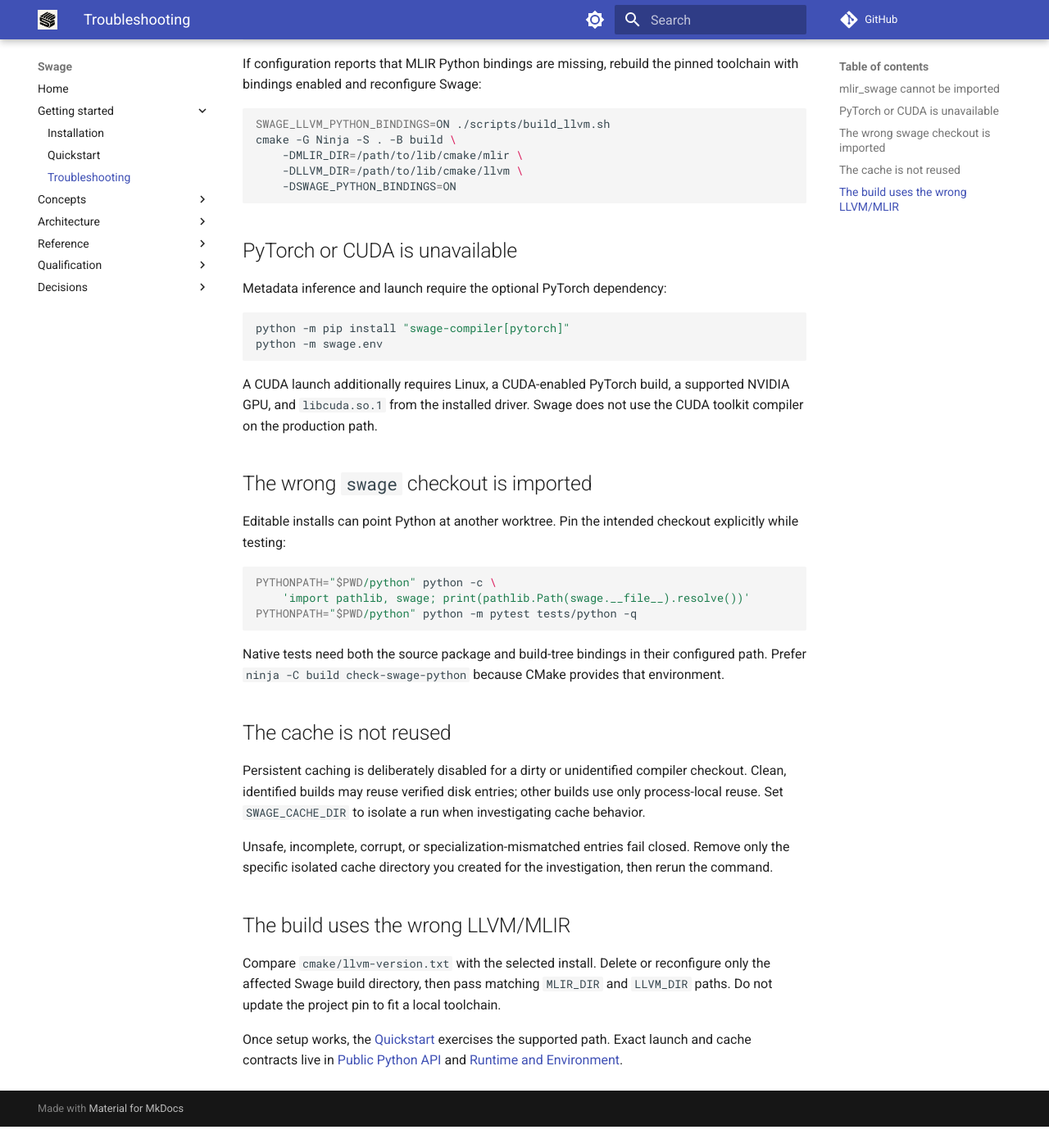
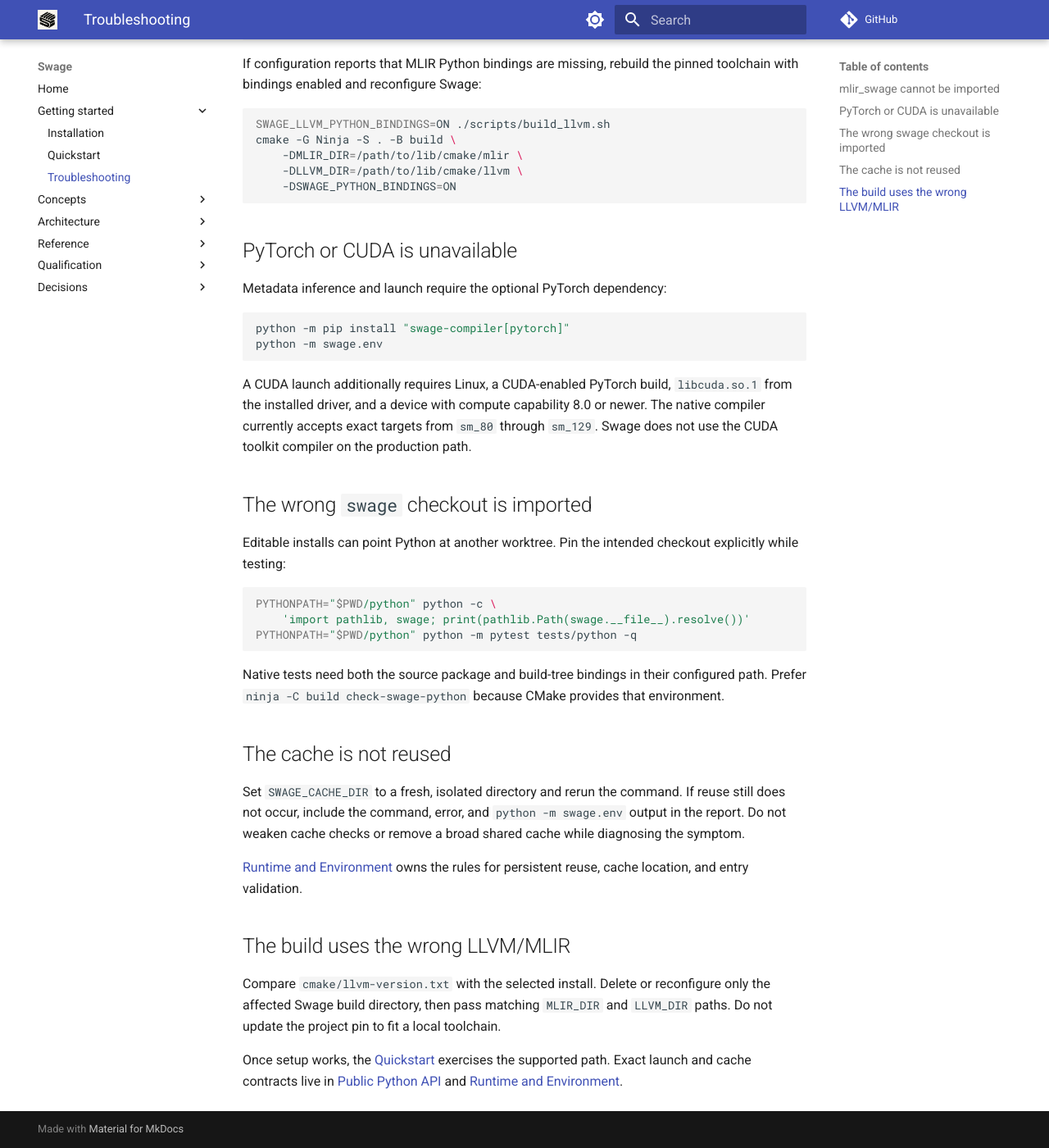
Before and after one commit to abhiksark/swage, an MkDocs documentation site: the page built from docs/getting-started/troubleshooting.md, in a window 1280 px wide and 1400 px high, scrolled down 497 px. Shown: the whole window at 82% size. Built offline with MkDocs 1.6.1 and Material for MkDocs 9.7.7, drawn with Linux system fonts in a browser that asks for light colours; comment, search, counter and statistics services are not loaded; before the commit the page ends 1871 px from its top, so only the background shows below that.

Commit message:
docs: correct public runtime contracts

````diff
--- a/docs/getting-started/troubleshooting.md
+++ b/docs/getting-started/troubleshooting.md
@@ -41,9 +41,11 @@
 python -m swage.env
 ```
 
-A CUDA launch additionally requires Linux, a CUDA-enabled PyTorch build, a
-supported NVIDIA GPU, and `libcuda.so.1` from the installed driver. Swage does
-not use the CUDA toolkit compiler on the production path.
+A CUDA launch additionally requires Linux, a CUDA-enabled PyTorch build,
+`libcuda.so.1` from the installed driver, and a device with compute capability
+8.0 or newer. The native compiler currently accepts exact targets from
+`sm_80` through `sm_129`. Swage does not use the CUDA toolkit compiler on the
+production path.
 
 ## The wrong `swage` checkout is imported
 
@@ -62,14 +64,13 @@
 
 ## The cache is not reused
 
-Persistent caching is deliberately disabled for a dirty or unidentified
-compiler checkout. Clean, identified builds may reuse verified disk entries;
-other builds use only process-local reuse. Set `SWAGE_CACHE_DIR` to isolate a
-run when investigating cache behavior.
+Set `SWAGE_CACHE_DIR` to a fresh, isolated directory and rerun the command. If
+reuse still does not occur, include the command, error, and `python -m
+swage.env` output in the report. Do not weaken cache checks or remove a broad
+shared cache while diagnosing the symptom.
 
-Unsafe, incomplete, corrupt, or specialization-mismatched entries fail
-closed. Remove only the specific isolated cache directory you created for the
-investigation, then rerun the command.
+[Runtime and Environment](../reference/runtime-environment.md) owns the rules
+for persistent reuse, cache location, and entry validation.
 
 ## The build uses the wrong LLVM/MLIR
 
````
Also changed, not shown: DESIGN.md (+1 -4 lines), docs/getting-started/installation.md (+4 -0 lines), docs/quickstart.md (+2 -1 lines), docs/reference/public-python-api.md (+18 -3 lines).
